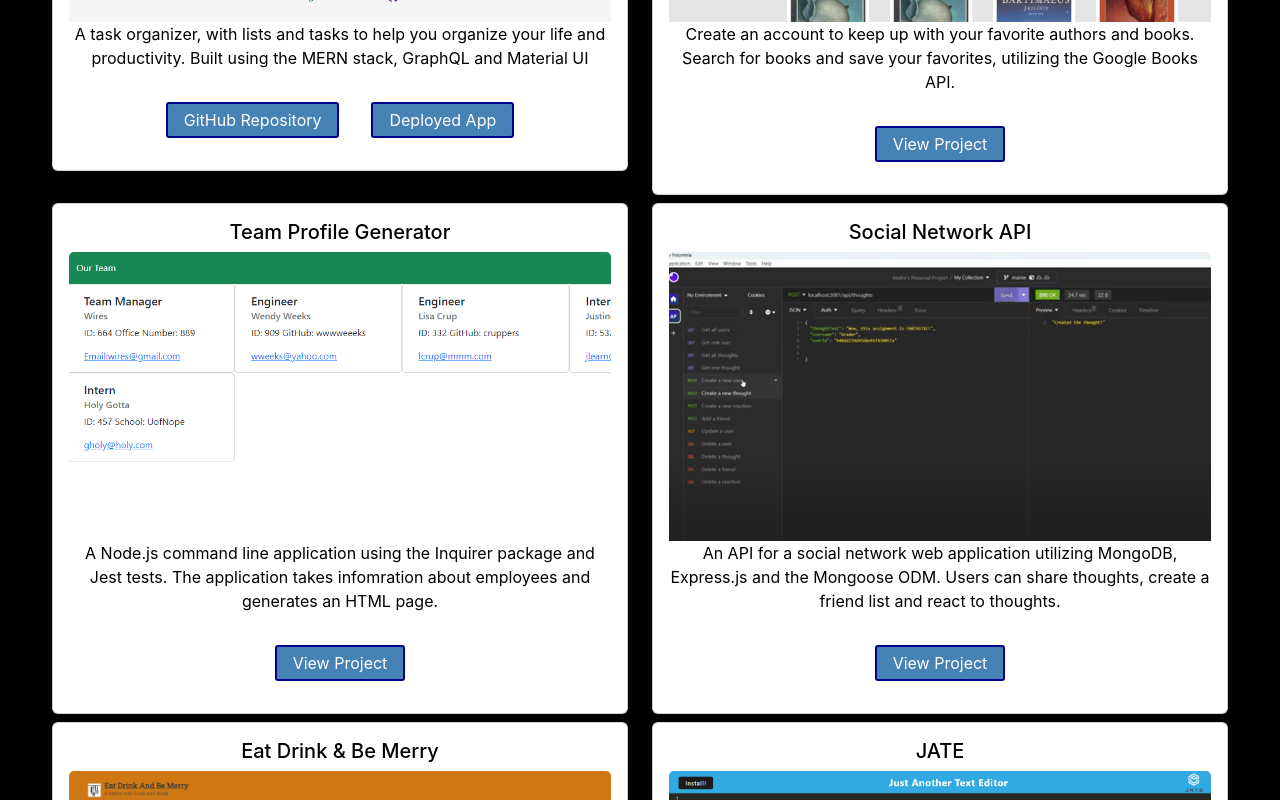
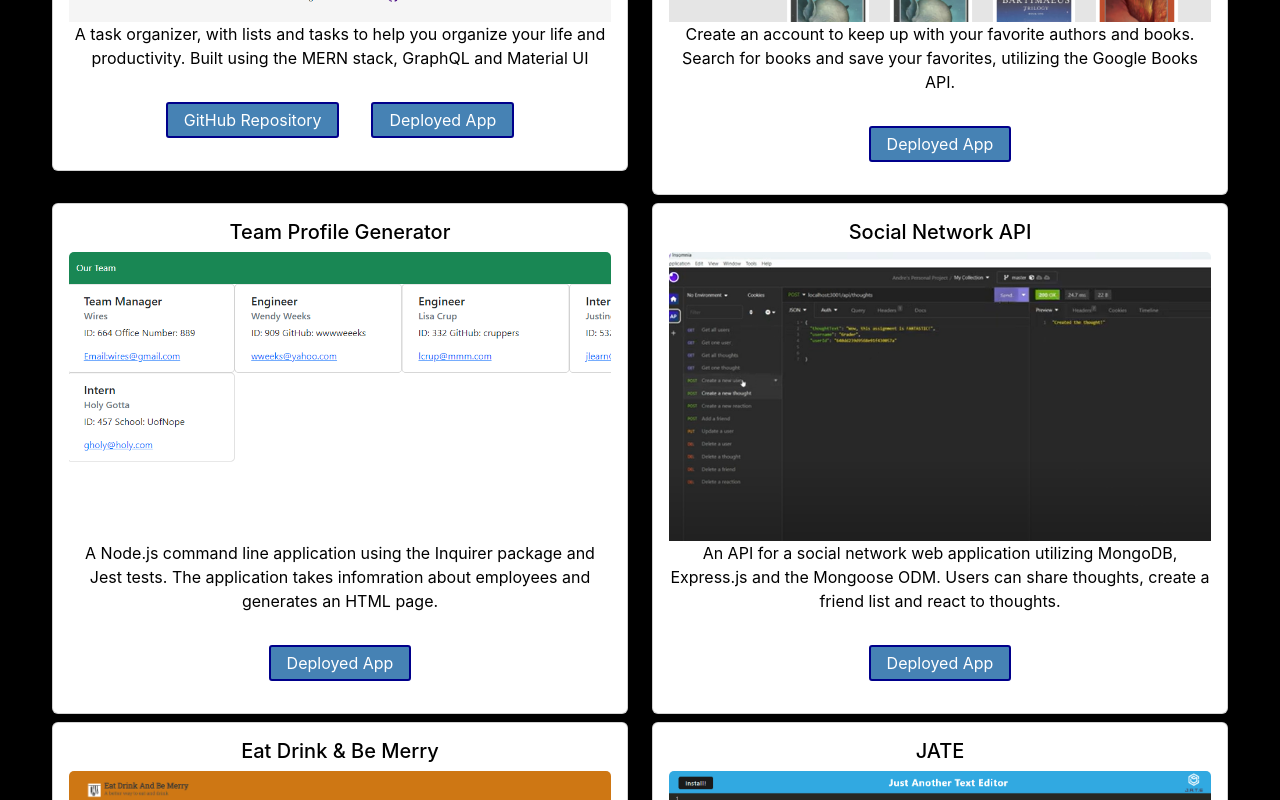
Before and after one commit to Wir3s/react-portfolio, a React (Create React App) app: page /portfolio in a window 1280 px wide. Shown: the part 1760-2560 px from the top of the page. Built offline with nearby package versions, Linux system fonts and the light colour scheme; what react-animations would draw is missing.

Commit message:
Changes to projectsData

```diff
--- a/src/data/projectsData.js
+++ b/src/data/projectsData.js
@@ -29,16 +29,16 @@ const projects = [
     title: "Mars Rover App",
     text: "A fun little app that displays photos taken by the Mars Rovers using NASA's API.",
     image: marsroverImg,
-    link1: "https://mars-viewer.vercel.app/",
-    link2: "https://github.com/Wir3s/mars_viewer",
+    link2: "https://mars-viewer.vercel.app/",
+    link1: "https://github.com/Wir3s/mars_viewer",
   },
   {
     category: "Current Projects",
     title: "AstroAI",
     text: "A horoscope app with AI integration",
     image: astroaiImg,
-    link1: "https://astro-ai-rho.vercel.app/",
-    link2: "https://github.com/Wir3s/astro_ai",
+    link2: "https://astro-ai-rho.vercel.app/",
+    link1: "https://github.com/Wir3s/astro_ai",
   },
   {
     category: "Older Projects",
@@ -53,35 +53,35 @@ const projects = [
     title: "Better Reads",
     text: "Create an account to keep up with your favorite authors and books. Search for books and save your favorites, utilizing the Google Books API.",
     image: readsImg,
-    link: "https://github.com/Wir3s/better_reads",
+    link2: "https://github.com/Wir3s/better_reads",
   },
   {
     category: "Older Projects",
     title: "Team Profile Generator",
     text: "A Node.js command line application using the Inquirer package and Jest tests. The application takes infomration about employees and generates an HTML page.",
     image: teamImg,
-    link: "https://github.com/Wir3s/team-profile-generator",
+    link2: "https://github.com/Wir3s/team-profile-generator",
   },
   {
     category: "Older Projects",
     title: "Social Network API",
     text: "An API for a social network web application utilizing MongoDB, Express.js and the Mongoose ODM. Users can share thoughts, create a friend list and react to thoughts.",
     image: apiImg,
-    link: "https://github.com/Wir3s/social-network-api",
+    link2: "https://github.com/Wir3s/social-network-api",
   },
   {
     category: "Older Projects",
     title: "Eat Drink & Be Merry",
     text: "Search for food and beverage recipes when you're entertaining dinner guests. Add ingredients directly to a list for easier shopping.",
     image: eatImg,
-    link: "https://github.com/Wir3s/eat-drink-be-merry",
+    link2: "https://github.com/Wir3s/eat-drink-be-merry",
   },
   {
     category: "Older Projects",
     title: "JATE",
     text: "A progressive web application (PWA) that can be installed, works offline, and utilizes Babel and Workbox. It automatically saves text when the DOM window is unfocused.",
     image: jateImg,
-    link: "https://github.com/Wir3s/progressive-text-editor",
+    link2: "https://github.com/Wir3s/progressive-text-editor",
   },
 ];
 
```
Also changed, not shown: 1 other file (tests, documents, lock files or other folders).
